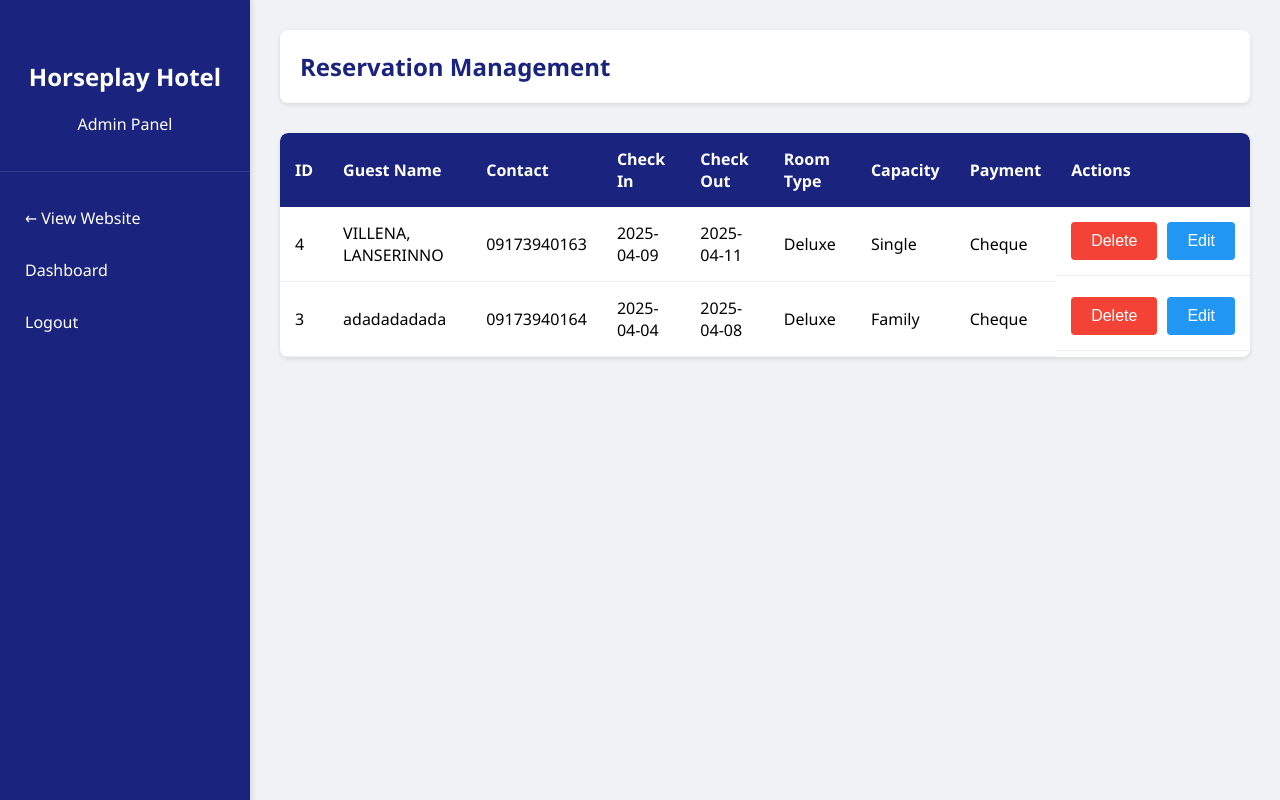
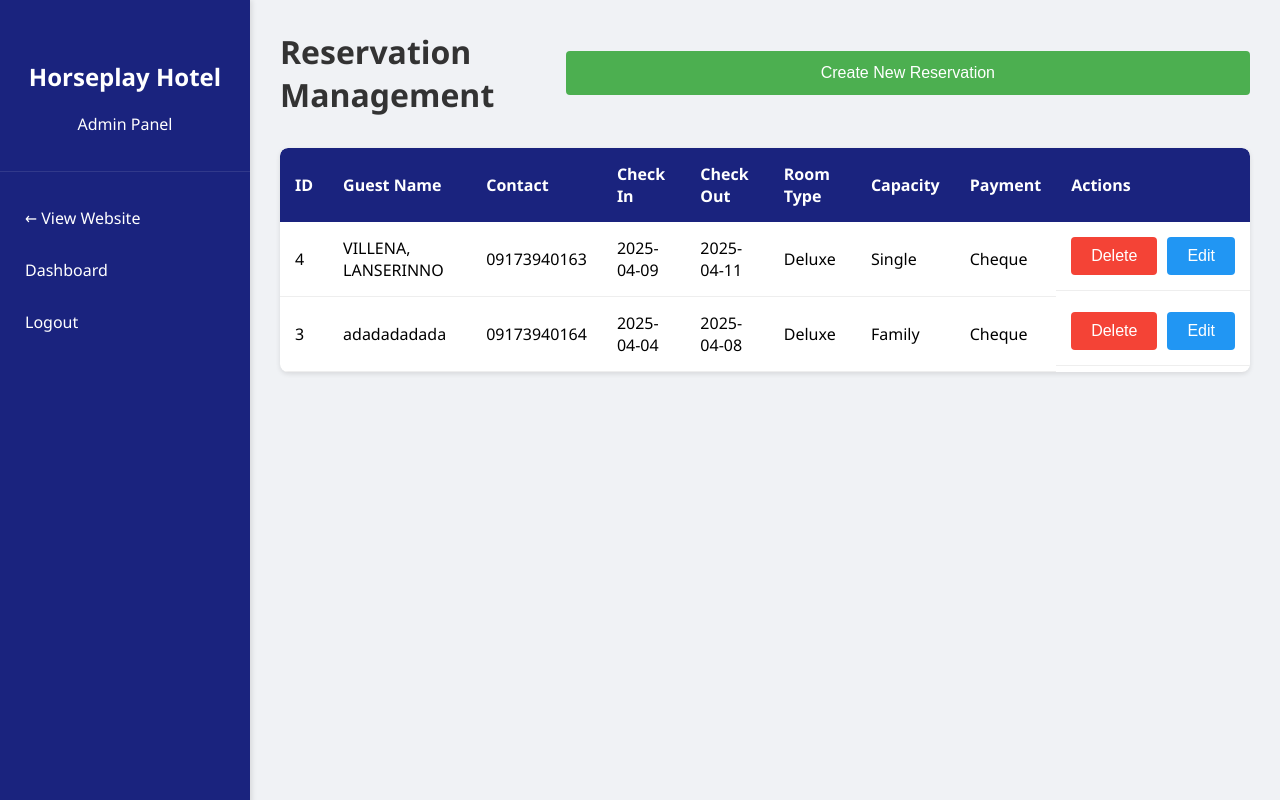
Before and after one commit to Qoqqa/seatwork-reservation, a PHP site: page /admin/admin_dashboard.php in a window 1280 px wide. Run offline with PHP 8.4, Linux system fonts and the light colour scheme; a user stored in the database is signed in; data comes from the database, SQL or seed files in the repository.

Commit message:
Added Create Function in Admin Dashboard

```diff
--- a/admin/admin.css
+++ b/admin/admin.css
@@ -44,17 +44,15 @@ body {
 }
 
 .admin-header {
-    background: white;
-    padding: 20px;
-    margin-bottom: 30px;
-    box-shadow: 0 2px 5px rgba(0, 0, 0, 0.1);
-    border-radius: 8px;
+    display: flex;
+    justify-content: space-between;
+    align-items: center;
+    margin-bottom: 2rem;
 }
 
 .admin-header h1 {
     margin: 0;
-    font-size: 24px;
-    color: #1a237e;
+    color: #333;
 }
 
 .admin-table {
@@ -275,3 +273,18 @@ select {
         width: 100%;
     }
 }
+
+.btn-create {
+    background-color: #4CAF50;
+    color: white;
+    padding: 0.8rem 1.5rem;
+    border: none;
+    border-radius: 4px;
+    cursor: pointer;
+    font-size: 1rem;
+    transition: background-color 0.3s ease;
+}
+
+.btn-create:hover {
+    background-color: #45a049;
+}
--- a/admin/admin_dashboard.php
+++ b/admin/admin_dashboard.php
@@ -45,6 +45,7 @@ $reservations = $pdo->query("SELECT * FROM reservations ORDER BY reservation_fro
     <div class="admin-content">
         <div class="admin-header">
             <h1>Reservation Management</h1>
+            <button type="button" class="btn btn-create" onclick="showCreateForm()">Create New Reservation</button>
         </div>
 
         <div class="admin-table-container">
@@ -141,6 +142,59 @@ $reservations = $pdo->query("SELECT * FROM reservations ORDER BY reservation_fro
         </div>
     </div>
 
+    <!-- Create Modal -->
+    <div id="createModal" class="modal" style="display: none;">
+        <div class="modal-content">
+            <h2>Create New Reservation</h2>
+            <form method="post" id="createForm">
+                <div class="form-group">
+                    <label for="create_name">Guest Name</label>
+                    <input type="text" name="name" id="create_name" required>
+                </div>
+                <div class="form-group">
+                    <label for="create_contact">Contact Number</label>
+                    <input type="text" name="contact_number" id="create_contact" required>
+                </div>
+                <div class="form-group">
+                    <label for="create_from">Check In</label>
+                    <input type="date" name="reservation_from" id="create_from" required>
+                </div>
+                <div class="form-group">
+                    <label for="create_to">Check Out</label>
+                    <input type="date" name="reservation_to" id="create_to" required>
+                </div>
+                <div class="form-group">
+                    <label for="create_room">Room Type</label>
+                    <select name="room_type" id="create_room" required>
+                        <option value="Regular">Regular</option>
+                        <option value="Deluxe">Deluxe</option>
+                        <option value="Suite">Suite</option>
+                    </select>
+                </div>
+                <div class="form-group">
+                    <label for="create_capacity">Room Capacity</label>
+                    <select name="room_capacity" id="create_capacity" required>
+                        <option value="Single">Single</option>
+                        <option value="Double">Double</option>
+                        <option value="Family">Family</option>
+                    </select>
+                </div>
+                <div class="form-group">
+                    <label for="create_payment">Payment Type</label>
+                    <select name="payment_type" id="create_payment" required>
+                        <option value="Cash">Cash</option>
+                        <option value="Credit">Credit</option>
+                        <option value="Cheque">Cheque</option>
+                    </select>
+                </div>
+                <div class="form-buttons">
+                    <button type="submit" name="add" class="btn">Create Reservation</button>
+                    <button type="button" class="btn btn-cancel" onclick="hideCreateForm()">Cancel</button>
+                </div>
+            </form>
+        </div>
+    </div>
+
     <script>
     function showEditForm(reservation) {
         document.getElementById('edit_id').value = reservation.id;
@@ -158,11 +212,22 @@ $reservations = $pdo->query("SELECT * FROM reservations ORDER BY reservation_fro
         document.getElementById('editModal').style.display = 'none';
     }
 
+    function showCreateForm() {
+        document.getElementById('createModal').style.display = 'block';
+    }
+
+    function hideCreateForm() {
+        document.getElementById('createModal').style.display = 'none';
+    }
+
     // Close modal when clicking outside
     window.onclick = function(event) {
         if (event.target == document.getElementById('editModal')) {
             hideEditForm();
         }
+        if (event.target == document.getElementById('createModal')) {
+            hideCreateForm();
+        }
     }
     </script>
 </body>
```
